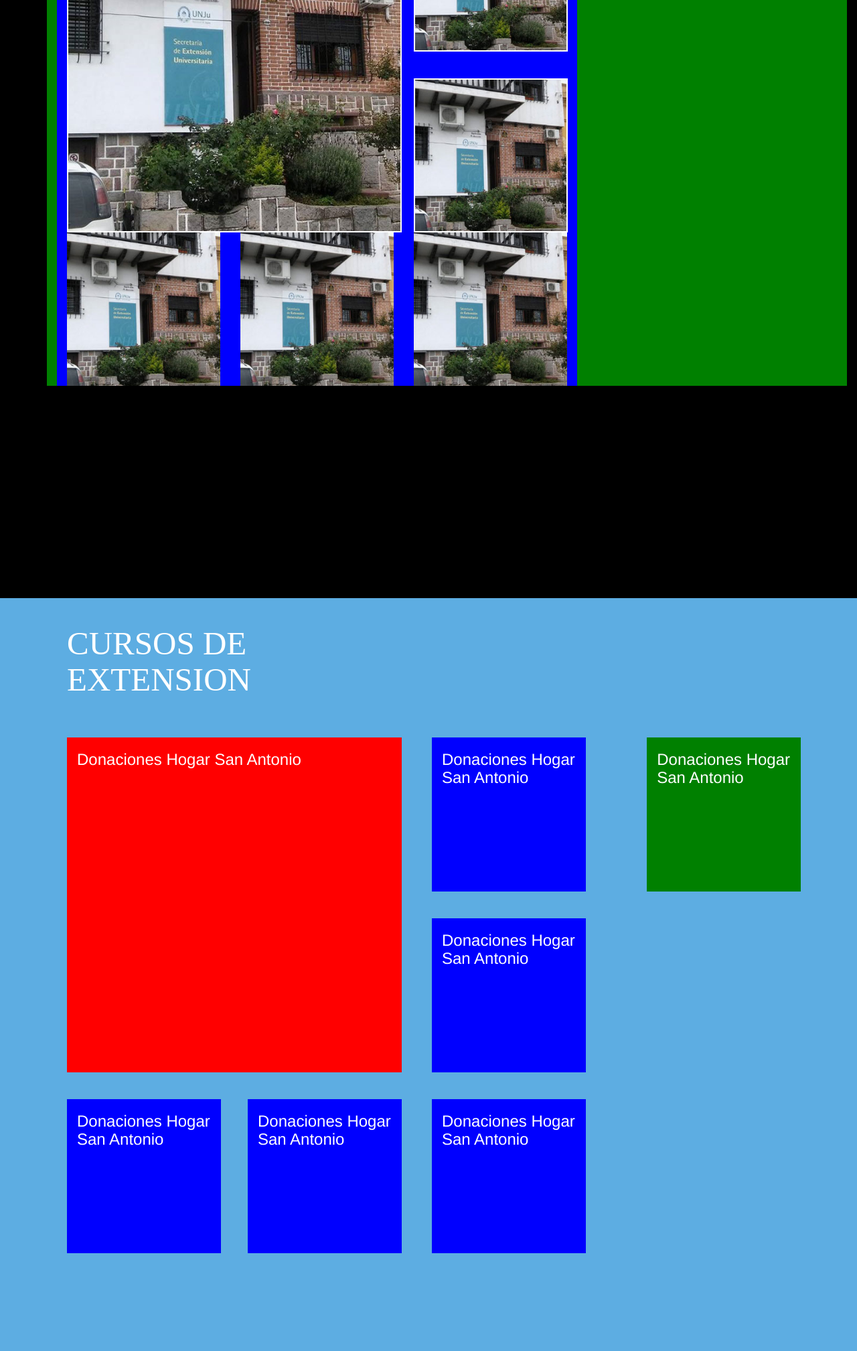
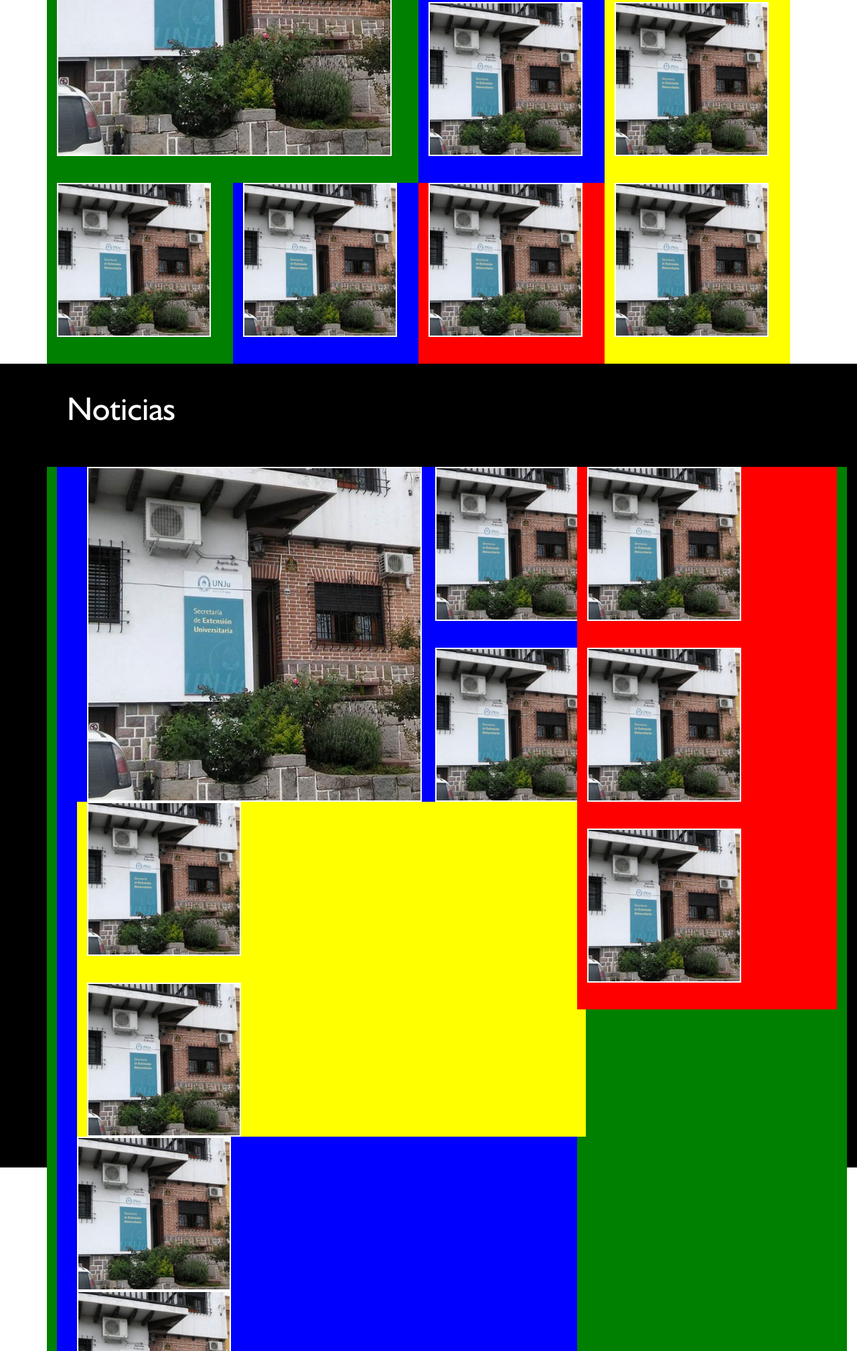
Before and after one commit to gustavoPeinao/WebSeu, a plain HTML site: page index.html in a window 1280 px wide. Shown: the part 783-2800 px from the top of the page at 67% size. Drawn offline with Linux system fonts and the light colour scheme; a web font is replaced by a local one.

Commit message:
News Structure defined
Estructura de noticias definida

```diff
--- a/index.html
+++ b/index.html
@@ -61,15 +61,14 @@
     </style>
 </head>
 
+<body>
+    <!--portada-->
+    <header>
+        <div class="container">
+           <img src="img/LogoSeu.png" alt="" style="width: 20%; padding-top: 40px; padding-bottom: 30px;">
+        </div>
+    </header>
 
-	<!--portada-->
-    <section id="headerSeu">
-        <div class="col-md-12" style="background-color: #FFFFFF; padding-top: 30px; padding-bottom: 30px;">
-            <div class="col-md-6" style="text-align: center;">
-                <img src="img/LogoSeu.png" alt="" style="width: 26%; padding: 0;">
-            </div>
-        </div>
-    </section>
     <!--barra de navegacion-->
     <section id="navbarSeu">
         <div class="col-md-12" style="margin:0; padding: 0;">
@@ -159,7 +158,59 @@
             </div>
     	</div>
     </section>
+
 	<!--noticias-->
+    <div class="container">
+        <div class="col-md-12 row">
+            <div class="col-md-6" style="background-color: green">
+                <div class="principal-news" style="margin-bottom: 40px;">
+                    <img src="img/Noticias/primaria/seu.jpg" class="img-responsive">
+                </div>
+            </div>
+            <div class="col-md-3" style="background-color: blue">
+                <div class="secondary-news" style="margin-bottom: 40px;">
+                    <img src="img/Noticias/secundaria/seu.jpg" class="img-responsive">
+                </div>
+                <div class="secondary-news" style="margin-bottom: 40px;">
+                    <img src="img/Noticias/secundaria/seu.jpg" class="img-responsive">
+                </div>
+            </div>
+            <div class="col-md-3" style="background-color: yellow">
+                <div class="secondary-news" style="margin-bottom: 40px;">
+                    <img src="img/Noticias/secundaria/seu.jpg" class="img-responsive">
+                </div>
+                <div class="secondary-news" style="margin-bottom: 40px;">
+                    <img src="img/Noticias/secundaria/seu.jpg" class="img-responsive">
+                </div>
+            </div>
+        </div>
+
+        <div class="col-md-12 row">
+            <div class="col-md-3" style="background-color: green;">
+                <div class="secondary-news" style="margin-bottom: 40px;">
+                    <img src="img/Noticias/secundaria/seu.jpg" class="img-responsive">
+                </div>
+            </div>
+            <div class="col-md-3" style="background-color: blue;">
+                <div class="secondary-news" style="margin-bottom: 40px;">
+                    <img src="img/Noticias/secundaria/seu.jpg" class="img-responsive">
+                </div>
+            </div>
+            <div class="col-md-3" style="background-color: red;">
+                <div class="secondary-news" style="margin-bottom: 40px;">
+                    <img src="img/Noticias/secundaria/seu.jpg" class="img-responsive">
+                </div>
+            </div>
+            <div class="col-md-3" style="background-color: yellow;">
+                <div class="secondary-news" style="margin-bottom: 40px;">
+                    <img src="img/Noticias/secundaria/seu.jpg" class="img-responsive">
+                </div>
+            </div>
+
+        </div>
+    </div>
+
+
     <section id="newsSeu">
         <div class="col-md-12" style="height: 1200px; position: static; background-color: black; padding-left: 70px;">
             <div class="col-md-12" style="padding-top: 20px; padding-bottom: 50px;">
@@ -168,17 +219,19 @@
                 </div>
             </div>
 
-            <div class="col-md-12" style="background-color: green">
+            <div class="col-md-12" style="background-color: green;">
 
                     <div class="col-md-8" style="background-color: blue">
+                        <div class="container">
+                            <div class="col-md-12">
                                 <div class="row">
 
-                            <div class="col-md-8">
+                                    <div class="col-md-5">
                                         <div class="principal-news">
                                             <img src="img/Noticias/primaria/seu.jpg" class="img-responsive">
                                         </div>
                                     </div>
-                            <div class="col-md-4">
+                                    <div class="col-md-3" style="padding-left: 60px;">
                                         <div class="secondary-news" style="margin-bottom: 40px;">
                                             <img src="img/Noticias/secundaria/seu.jpg" class="img-responsive">
                                         </div>
@@ -186,110 +239,84 @@
                                             <img src="img/Noticias/secundaria/seu.jpg" class="img-responsive">
                                         </div>
                                     </div>
+                                </div>
+                            </div>
+                            <div
+
+                        </div>
+                    </div>
+
+                    <div class="col-md-8" style="background-color: yellow">
+
+
+
+
+
+                                    <div class="secondary-news" style="margin-bottom: 40px;">
+                                        <img src="img/Noticias/secundaria/seu.jpg" class="img-responsive">
+                                    </div>
+                                    <div class="secondary-news">
+                                        <img src="img/Noticias/secundaria/seu.jpg" class="img-responsive">
+                                    </div>
+
+
 
 
                     </div>
+
+
+
+
                             <div class="row">
-                           <div class="col-md-4">
+                                <div class= "col-md-12">
+
+                                            <div class="secondary-news">
                                                 <img src="img/Noticias/secundaria/seu.jpg" class="img-responsive">
                                             </div>
-                            <div class="col-md-4">
+                                            <div class="secondary-news">
                                                 <img src="img/Noticias/secundaria/seu.jpg" class="img-responsive">
                                             </div>
-                            <div class="col-md-4">
+                                            <div class="secondary-news">
                                                 <img src="img/Noticias/secundaria/seu.jpg" class="img-responsive">
                                             </div>
                                 </div>
                             </div>
 
-                    <div class="col-md-4" style="background-color: red">
 
                         </div>
-
                     </div>
 
+                    <div class="col-md-4" style="background-color: red">
+                        <div class="secondary-news" style="margin-bottom: 40px;">
+                            <img src="img/Noticias/secundaria/seu.jpg" class="img-responsive">
+                        </div>
+                        <div class="secondary-news" style="margin-bottom: 40px;">
+                            <img src="img/Noticias/secundaria/seu.jpg" class="img-responsive">
+                        </div>
+                        <div class="secondary-news" style="margin-bottom: 40px;">
+                            <img src="img/Noticias/secundaria/seu.jpg" class="img-responsive">
+                        </div>
+                    </div>
+            </div>
 
 
         </div>
     </section>
 
-    <!--Cursos de Extension-->
-    <section id="newsSeu">
-        <div class="col-md-12" style="height: 1200px; position: static; background-color: #5DADE2; padding-left: 70px;">
-            <div class="col-md-12" style="padding-top: 20px; padding-bottom: 50px;">
-                <div class="col-md-6">
-                    <h1 style="text-align: left; color: #FFFFFF;" class="category-text">CURSOS DE EXTENSION</h1>
-                </div>
-            </div>
-
-            <div class="col-md-9">
-                <div class="col-md-12">
-                    <div class="col-md-8" style="background-color: red; width: 500px; height: 500px; margin-right: 30px;">
-                        <div>
-                            <h3>
-                                <a href="#" style="color: white;">Donaciones Hogar San Antonio</a>
-                            </h3>
-                        </div>
-                    </div>
-                    <div class="col-md-4">
-                        <div class="col-md-3" style="background-color: blue; width: 230px; height: 230px;">
-                            <div>
-                                <h3>
-                                    <a href="#" style="color: white;">Donaciones Hogar San Antonio</a>
-                                </h3>
-                            </div>
-                        </div>
-                    </div>
-                    <div class="col-md-4">
-                        <div class="col-md-3" style="background-color: blue; width: 230px; height: 230px; margin-top: 40px; float: left;">
-                            <div>
-                                <h3>
-                                    <a href="#" style="color: white;">Donaciones Hogar San Antonio</a>
-                                </h3>
-                            </div>
-                        </div>
-                    </div>
-                </div>
-                <div class="col-md-12">
-                    <div class="col-md-4" style="background-color: blue; width: 230px; height: 230px; margin-top: 40px; margin-right: 40px; float: left;">
-                            <div>
-                                <h3>
-                                    <a href="#" style="color: white;">Donaciones Hogar San Antonio</a>
-                                </h3>
-                            </div>
-                    </div>
-                    <div class="col-md-4" style="background-color: blue; width: 230px; height: 230px; margin-top: 40px; margin-right: 45px; float: left;">
-                            <div>
-                                <h3>
-                                    <a href="#" style="color: white;">Donaciones Hogar San Antonio</a>
-                                </h3>
-                            </div>
-                    </div>
-                    <div class="col-md-4" style="background-color: blue; width: 230px; height: 230px; margin-top: 40px; margin-right: 50px; float: left;">
-                            <div>
-                                <h3>
-                                    <a href="#" style="color: white;">Donaciones Hogar San Antonio</a>
-                                </h3>
-                            </div>
-                    </div>
-                </div>
-            </div>
-            <div class="col-md-3" style="background-color: green; width: 230px; height: 230px;">
-                <div>
-                    <h3>
-                    <a href="#" style="color: white;">Donaciones Hogar San Antonio</a>
-                    </h3>
-                </div>
-            </div>
-
-        </div>
-    </section>
-
-
-
 </body>
 
 <style>
+    .header{
+            width: 20%;
+            padding-top: 40px;
+            padding-bottom: 30px;
+        }
+    .noticias2{
+            background: green;
+        }
+    .aside{
+            background: red;
+        }
 
 	.max-width-div {
             max-width: 1400px;
```
Lines whose indentation alone changed are shown as unchanged.
